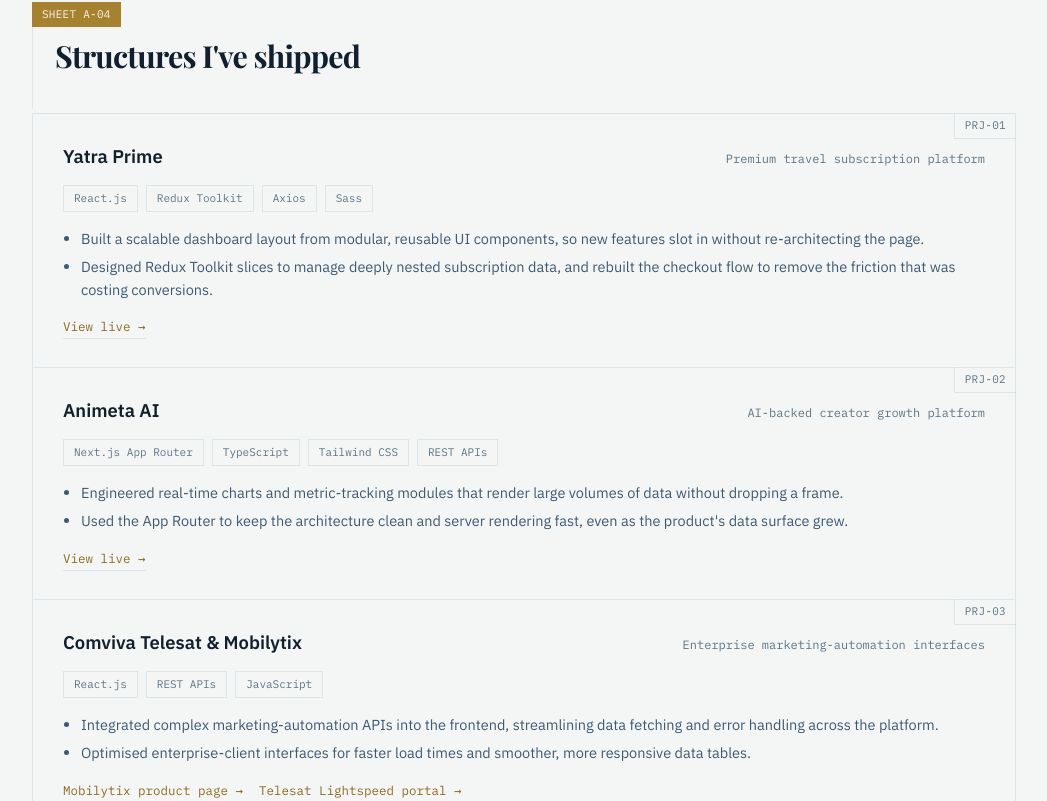
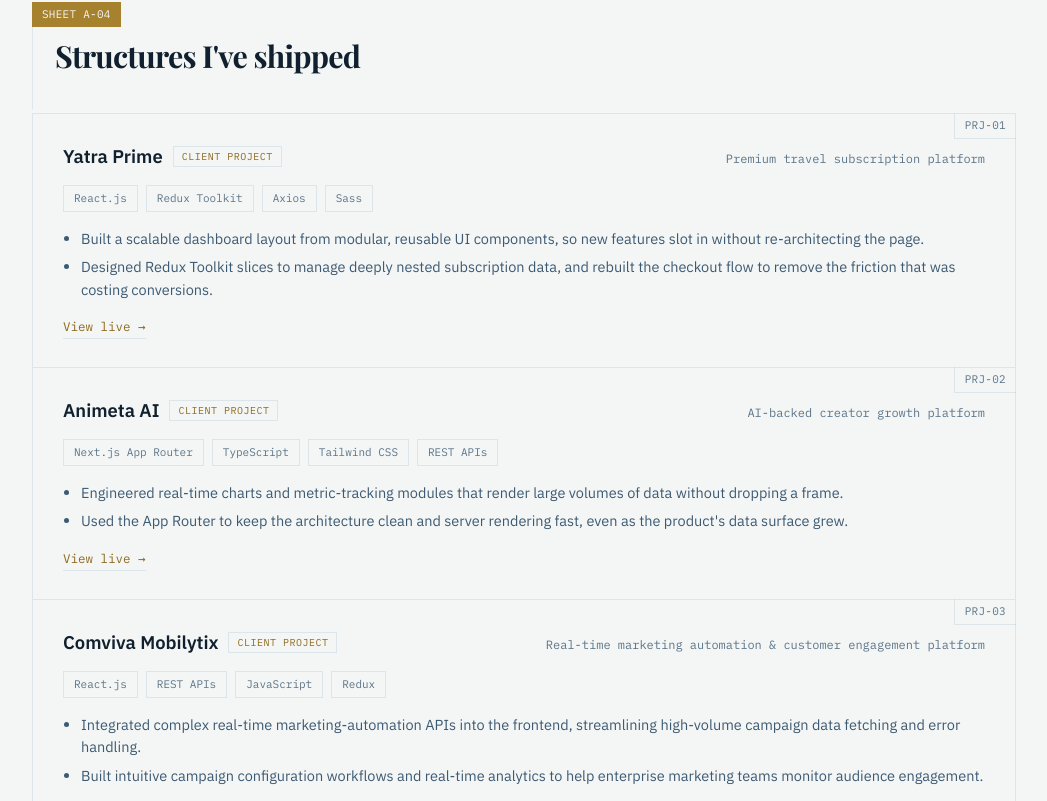
Before and after one commit to VR1306/Vijayaraghavan-K-Portfolio, a Next.js app: page / in a window 1280 px wide. Shown: the part 1999-2800 px from the top of the page, without its empty margins (116-1163 px from the left). Built offline with nearby package versions, Linux system fonts and the light colour scheme; a web font is replaced by a local one.

Commit message:
Updated portfolio

```diff
--- a/components/ProjectCard.tsx
+++ b/components/ProjectCard.tsx
@@ -8,9 +8,16 @@
       </span>
 
       <div className="flex flex-wrap items-baseline justify-between gap-4">
-        <h3 className="text-[1.15rem] font-semibold transition-colors group-hover:text-accent-bright">
-          {project.name}
-        </h3>
+        <div className="flex flex-wrap items-center gap-2.5">
+          <h3 className="text-[1.15rem] font-semibold transition-colors group-hover:text-accent-bright">
+            {project.name}
+          </h3>
+          {project.category && (
+            <span className="border border-line/15 px-2 py-0.5 font-mono text-[10px] uppercase tracking-wider text-accent-bright">
+              {project.category}
+            </span>
+          )}
+        </div>
         <span className="font-mono text-xs text-muted">{project.type}</span>
       </div>
 
--- a/data/chatbot.ts
+++ b/data/chatbot.ts
@@ -48,6 +48,21 @@
         .join("; ")}.`,
   },
   {
+    id: "personal-projects",
+    keywords: ["personal project", "side project", "personal work", "independent project", "taskflow"],
+    suggestion: "Tell me about your personal projects",
+    answer: () => {
+      const personal = projects.filter((p) => p.category === "Personal Project");
+      if (personal.length === 0) return "All featured work is client/production systems.";
+      return personal
+        .map(
+          (p) =>
+            `${p.name} [${p.category}] — ${p.type}. Built with ${p.stack.join(", ")}. ${p.points.join(" ")}`
+        )
+        .join("\n\n");
+    },
+  },
+  {
     id: "projects",
     keywords: ["project", "built", "shipped", "portfolio project"],
     suggestion: "What projects have you built?",
@@ -56,17 +71,18 @@
         .map((p) => `${p.name} (${p.type})`)
         .join("; ")}. Ask about one by name \u2014 e.g. "tell me about Animeta AI" \u2014 for more detail.`,
   },
-  ...projects.map((p) => ({
-    id: `project-${p.code}`,
-    keywords: [
-      p.name.toLowerCase(),
-      ...p.name
-        .toLowerCase()
-        .split(/\s+/)
-        .filter((w) => /^[a-z0-9]+$/.test(w)),
-    ],
-    answer: () => `${p.name} \u2014 ${p.type}. Built with ${p.stack.join(", ")}. ${p.points.join(" ")}`,
-  })),
+  ...projects.map((p) => {
+    const lower = p.name.toLowerCase();
+    const spaced = p.name.replace(/([a-z])([A-Z])/g, "$1 $2").toLowerCase();
+    const words = lower.split(/\s+/).filter((w) => /^[a-z0-9]+$/.test(w));
+    const extra = spaced !== lower ? [spaced] : [];
+
+    return {
+      id: `project-${p.code}`,
+      keywords: Array.from(new Set([lower, ...words, ...extra])),
+      answer: () => `${p.name} \u2014 ${p.type}. Built with ${p.stack.join(", ")}. ${p.points.join(" ")}`,
+    };
+  }),
   {
     id: "security",
     keywords: ["security", "zero trust", "zero-trust", "auth", "token"],
--- a/data/projects.ts
+++ b/data/projects.ts
@@ -6,10 +6,11 @@
 export interface Project {
   code: string;
   name: string;
+  category?: "Client Project" | "Personal Project";
   type: string;
   stack: string[];
   points: string[];
-  /** Public links relevant to this client project — live product, docs, etc. No repos, since these are client-owned codebases. */
+  /** Public links relevant to this project — live product, docs, repos, etc. */
   links?: ProjectLink[];
 }
 
@@ -17,6 +18,7 @@
   {
     code: "PRJ-01",
     name: "Yatra Prime",
+    category: "Client Project",
     type: "Premium travel subscription platform",
     stack: ["React.js", "Redux Toolkit", "Axios", "Sass"],
     points: [
@@ -28,6 +30,7 @@
   {
     code: "PRJ-02",
     name: "Animeta AI",
+    category: "Client Project",
     type: "AI-backed creator growth platform",
     stack: ["Next.js App Router", "TypeScript", "Tailwind CSS", "REST APIs"],
     points: [
@@ -38,16 +41,59 @@
   },
   {
     code: "PRJ-03",
-    name: "Comviva Telesat & Mobilytix",
-    type: "Enterprise marketing-automation interfaces",
-    stack: ["React.js", "REST APIs", "JavaScript"],
+    name: "Comviva Mobilytix",
+    category: "Client Project",
+    type: "Real-time marketing automation & customer engagement platform",
+    stack: ["React.js", "REST APIs", "JavaScript", "Redux"],
     points: [
-      "Integrated complex marketing-automation APIs into the frontend, streamlining data fetching and error handling across the platform.",
-      "Optimised enterprise-client interfaces for faster load times and smoother, more responsive data tables.",
+      "Integrated complex real-time marketing-automation APIs into the frontend, streamlining high-volume campaign data fetching and error handling.",
+      "Built intuitive campaign configuration workflows and real-time analytics to help enterprise marketing teams monitor audience engagement.",
     ],
     links: [
       { label: "Mobilytix product page", url: "https://www.comviva.com/products-solutions/martech/mobilytix-real-time-marketing/" },
+    ],
+  },
+  {
+    code: "PRJ-04",
+    name: "Telesat Lightspeed",
+    category: "Client Project",
+    type: "Enterprise satellite network management portal",
+    stack: ["React.js", "REST APIs", "JavaScript"],
+    points: [
+      "Optimised enterprise-client interfaces for high-throughput network monitoring, delivering faster load times and smoother, more responsive data tables.",
+      "Developed secure, modular client portal dashboards with role-based access for international enterprise telecommunications management.",
+    ],
+    links: [
       { label: "Telesat Lightspeed portal", url: "https://portal.pathway-sb.telesatlightspeed.net/auth/login" },
     ],
   },
+  {
+    code: "PRJ-05",
+    name: "TaskFlow",
+    category: "Personal Project",
+    type: "Full-stack collaborative task management platform",
+    stack: [
+      "Next.js 16 App Router",
+      "React 19",
+      "TypeScript",
+      "Tailwind CSS",
+      "@dnd-kit",
+      "Redux Toolkit",
+      "Node.js",
+      "Express 5",
+      "MongoDB",
+      "Swagger",
+    ],
+    points: [
+      "Built an end-to-end personal task management platform featuring an interactive Kanban board with @dnd-kit drag-and-drop workflows, optimistic UI updates, and multi-criteria filtering.",
+      "Architected secure JWT authentication with custom Role-Based Access Control (RBAC), protected route guards across Next.js App Router, and centralized state management using Redux Toolkit.",
+      "Developed a robust Express 5 backend with MongoDB/Mongoose models, interactive OpenAPI/Swagger documentation, and automated test suites maintaining SonarQube quality gate standards.",
+    ],
+    links: [
+      { label: "View live", url: "https://taskflow-fe-beryl.vercel.app" },
+      { label: "API Docs", url: "https://task-flow-be-eight.vercel.app/api-docs" },
+      { label: "Frontend repo", url: "https://github.com/VR1306/taskFlow-FE" },
+      { label: "Backend repo", url: "https://github.com/VR1306/taskFlow-BE" },
+    ],
+  },
 ];
```
Also changed, not shown: 2 other files (tests, documents, lock files or other folders).
